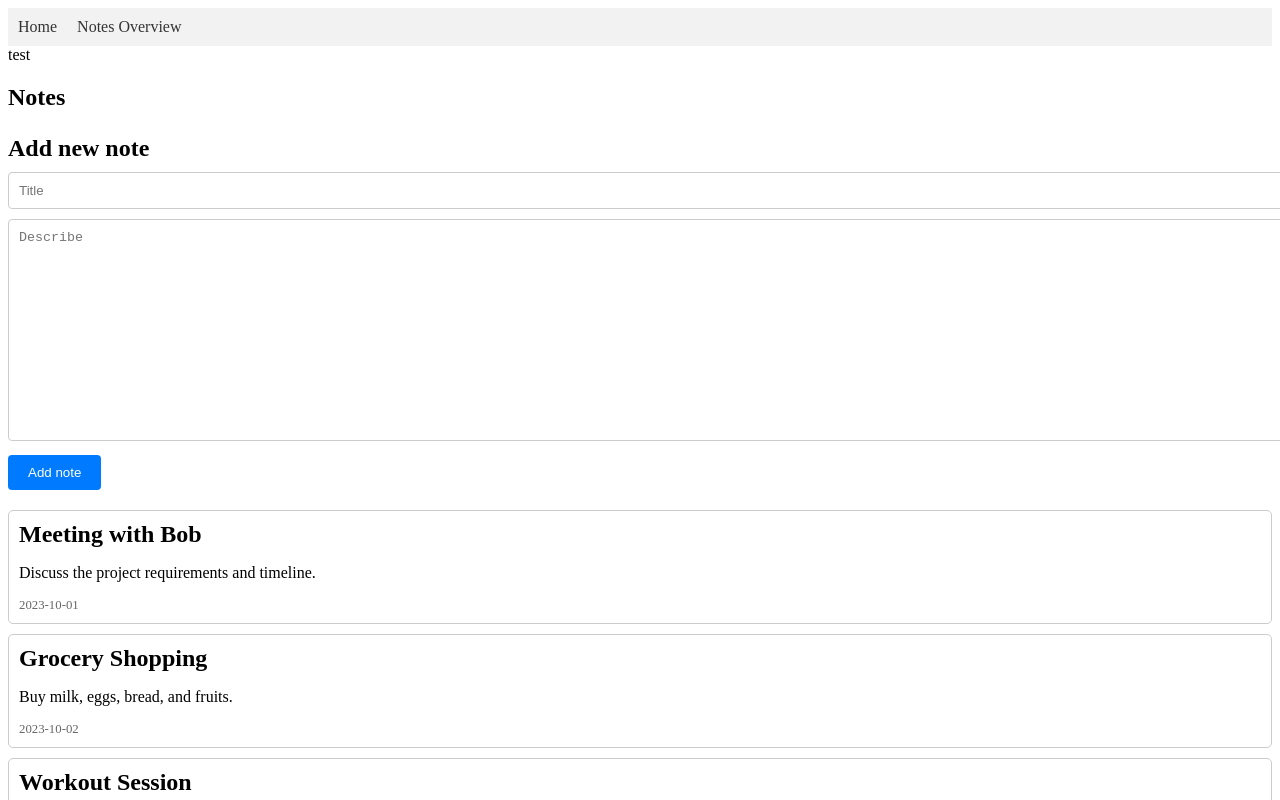
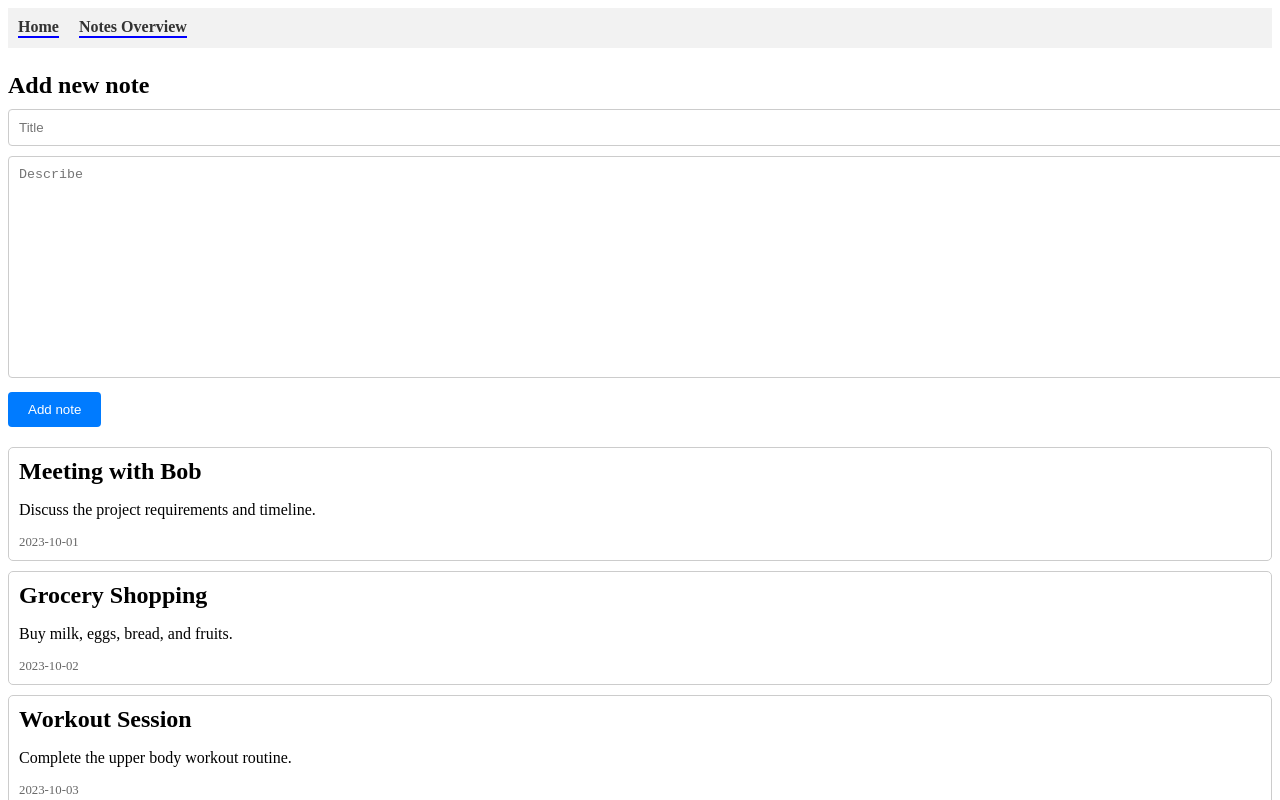
Before and after one commit to S4mm4ael/one-more-recap-project, a Vue app: page /notes in a window 1280 px wide. Shown: the top 800 px of the page. Built offline with nearby package versions, Linux system fonts and the light colour scheme; the HTML template or start-up script is replaced by a standard one.

Commit message:
chore: Update MessageContainer to use conditional rendering for showing messages

```diff
--- a/src/App.vue
+++ b/src/App.vue
@@ -3,7 +3,7 @@
     <div class="wrapper-content">
       <div id="app">
         <HeaderMain v-if="showHeader" />
-        <MessageContainer message="test" />
+        <MessageContainer v-if="{message}" :message="message" />
         <section>
           <div class="container">
             <router-view />
@@ -24,6 +24,11 @@ export default {
     HeaderMain,
     MessageContainer,
   },
+  data() {
+    return {
+      message: "Hello, Vue!",
+    };
+  },
   computed: {
     showHeader() {
       return this.$route.name !== "App";
--- a/src/components/Header/HeaderMain.vue
+++ b/src/components/Header/HeaderMain.vue
@@ -1,11 +1,59 @@
 <template>
   <header class="header">
-    <router-link v-for="route in routes" :key="route.name" :to="route.path">{{
-      route.name
-    }}</router-link>
+    <router-link
+      v-for="route in routes"
+      :key="route.name"
+      :to="route.path"
+      active-class="active-tab"
+    >
+      {{ route.name }}
+    </router-link>
+  </header>
+</template>
+<template>
+  <header class="header">
+    <router-link
+      v-for="route in routes"
+      :key="route.name"
+      :to="route.path"
+      active-class="active-tab"
+    >
+      {{ route.name }}
+    </router-link>
   </header>
 </template>
 
+<script>
+import {routes} from "../../router";
+
+export default {
+  name: "HeaderMain",
+  data() {
+    return {
+      routes,
+    };
+  },
+};
+</script>
+
+<style scoped>
+.header {
+  display: flex;
+  gap: 10px;
+}
+
+.router-link-active {
+  font-weight: bold;
+  color: blue;
+  border-bottom: 2px solid blue;
+}
+
+.active-tab {
+  font-weight: bold;
+  color: blue;
+  border-bottom: 2px solid blue;
+}
+</style>
 <script>
 import {routes} from "../../router";
 
--- a/src/components/Message/MessageContainer.vue
+++ b/src/components/Message/MessageContainer.vue
@@ -1,5 +1,7 @@
 <template>
-  <span class="" message>{{ message }}</span>
+  <div v-if="show" class="message-container">
+    <div class="message">{{ message }}</div>
+  </div>
 </template>
 
 <script>
@@ -11,11 +13,41 @@ export default {
       required: true,
     },
   },
+  data() {
+    return {
+      show: true,
+    };
+  },
+  mounted() {
+    setTimeout(() => {
+      this.show = false;
+    }, 3000);
+  },
 };
 </script>
 
 <style scoped>
+.message-container {
+  position: relative;
+  width: 100%;
+  height: 100%;
+  display: flex;
+  justify-content: center;
+  align-items: center;
+}
+
 .message {
-  color: red;
+  color: white;
+  background-color: rgba(0, 0, 0, 0.8);
+  padding: 20px;
+  border-radius: 10px;
+  box-shadow: 0 4px 8px rgba(0, 0, 0, 0.2);
+  position: absolute;
+  transition: opacity 0.5s ease-in-out;
+  opacity: 1;
+}
+
+.message-container[style*="display: none"] .message {
+  opacity: 0;
 }
 </style>
--- a/src/views/NotesOverview.vue
+++ b/src/views/NotesOverview.vue
@@ -1,6 +1,5 @@
 <template>
   <div class="notes">
-    <h1>Notes</h1>
     <NewNote :addNewNote="addNewNote" />
     <NoteItem
       v-for="note in notes"
```
